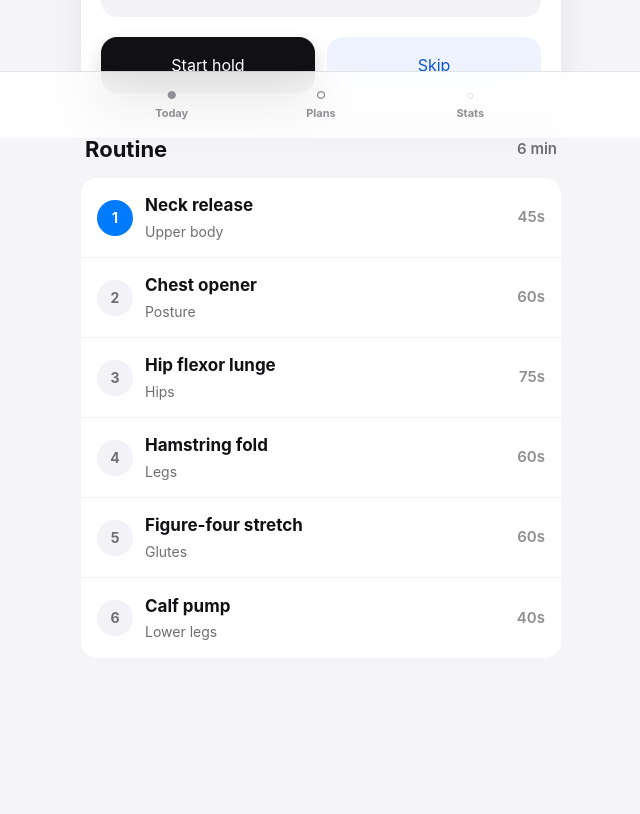
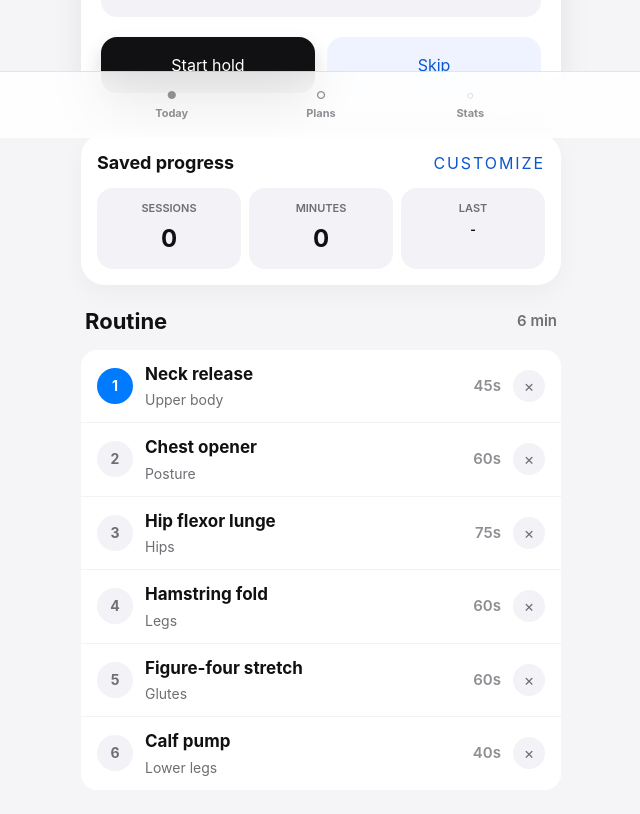
Before and after one commit to AislinnNaoimh/stretches-app, a Next.js app: page / in a window 1280 px wide. Shown: the part 662-1476 px from the top of the page, without its empty margins (319-959 px from the left). Before the commit the page ends 1412 px from the top, so only its background shows below. Built offline with nearby package versions, Linux system fonts and the light colour scheme.

Commit message:
progress tracker and save

```diff
--- a/src/app/page.tsx
+++ b/src/app/page.tsx
@@ -13,7 +13,13 @@ type Stretch = {
   focus: string;
 };
 
-const stretches: Stretch[] = [
+type ProgressState = {
+  completedSessions: number;
+  totalMinutes: number;
+  lastCompletedDate: string | null;
+};
+
+const defaultRoutine: Stretch[] = [
   {
     name: "Neck release",
     area: "Upper body",
@@ -70,31 +76,84 @@ const paceMultiplier: Record<Pace, number> = {
   deep: 1.2
 };
 
+const routineStorageKey = "stretch-routine-v1";
+const progressStorageKey = "stretch-progress-v1";
+
+function loadSavedRoutine(): Stretch[] {
+  if (typeof window === "undefined") return defaultRoutine;
+
+  const saved = window.localStorage.getItem(routineStorageKey);
+  if (!saved) return defaultRoutine;
+
+  try {
+    const parsed = JSON.parse(saved) as Stretch[];
+    return parsed.length > 0 ? parsed : defaultRoutine;
+  } catch {
+    return defaultRoutine;
+  }
+}
+
+function loadSavedProgress(): ProgressState {
+  if (typeof window === "undefined") {
+    return { completedSessions: 0, totalMinutes: 0, lastCompletedDate: null };
+  }
+
+  const saved = window.localStorage.getItem(progressStorageKey);
+  if (!saved) {
+    return { completedSessions: 0, totalMinutes: 0, lastCompletedDate: null };
+  }
+
+  try {
+    return JSON.parse(saved) as ProgressState;
+  } catch {
+    return { completedSessions: 0, totalMinutes: 0, lastCompletedDate: null };
+  }
+}
+
 export default function Home() {
+  const [routine, setRoutine] = useState<Stretch[]>([]);
   const [activeIndex, setActiveIndex] = useState(0);
   const [pace, setPace] = useState<Pace>("steady");
   const [isRunning, setIsRunning] = useState(false);
-  const [secondsLeft, setSecondsLeft] = useState(stretches[0].duration);
+  const [secondsLeft, setSecondsLeft] = useState(0);
   const [completed, setCompleted] = useState<number[]>([]);
-
-  const activeStretch = stretches[activeIndex];
-  const adjustedDuration = Math.round(activeStretch.duration * paceMultiplier[pace]);
-  const routineLength = useMemo(
-    () => stretches.reduce((total, stretch) => total + stretch.duration, 0),
-    []
-  );
-  const progress = ((activeIndex + 1) / stretches.length) * 100;
-  const sessionComplete = completed.length >= stretches.length;
+  const [showEditor, setShowEditor] = useState(false);
+  const [progress, setProgress] = useState<ProgressState>({
+    completedSessions: 0,
+    totalMinutes: 0,
+    lastCompletedDate: null
+  });
+  const [customStretch, setCustomStretch] = useState({
+    name: "",
+    area: "",
+    duration: "30",
+    note: "",
+    cue: "",
+    focus: "Mobility"
+  });
 
   useEffect(() => {
-    setSecondsLeft(adjustedDuration);
-    if (isRunning) {
-      setIsRunning(false);
-    }
-  }, [activeIndex, pace]);
+    setRoutine(loadSavedRoutine());
+    setProgress(loadSavedProgress());
+  }, []);
 
   useEffect(() => {
-    if (!isRunning) return;
+    if (routine.length === 0) return;
+    window.localStorage.setItem(routineStorageKey, JSON.stringify(routine));
+  }, [routine]);
+
+  useEffect(() => {
+    window.localStorage.setItem(progressStorageKey, JSON.stringify(progress));
+  }, [progress]);
+
+  useEffect(() => {
+    if (!routine.length) return;
+    setSecondsLeft(Math.round(routine[activeIndex].duration * paceMultiplier[pace]));
+    setIsRunning(false);
+  }, [activeIndex, pace, routine]);
+
+  useEffect(() => {
+    if (!routine.length || !isRunning) return;
 
     const timer = window.setInterval(() => {
       setSecondsLeft((current) => {
@@ -103,7 +162,7 @@ export default function Home() {
             existing.includes(activeIndex) ? existing : [...existing, activeIndex]
           );
 
-          if (activeIndex === stretches.length - 1) {
+          if (activeIndex === routine.length - 1) {
             setIsRunning(false);
             return 0;
           }
@@ -117,18 +176,43 @@ export default function Home() {
     }, 1000);
 
     return () => window.clearInterval(timer);
-  }, [activeIndex, isRunning]);
+  }, [activeIndex, isRunning, routine]);
+
+  const activeStretch = routine[activeIndex] ?? routine[0];
+  const adjustedDuration = activeStretch ? Math.round(activeStretch.duration * paceMultiplier[pace]) : 0;
+  const routineLength = useMemo(
+    () => routine.reduce((total, stretch) => total + stretch.duration, 0),
+    [routine]
+  );
+  const progressPercent = routine.length ? ((activeIndex + 1) / routine.length) * 100 : 0;
+  const sessionComplete = routine.length > 0 && completed.length >= routine.length;
+
+  useEffect(() => {
+    if (!sessionComplete) return;
+
+    const today = new Date().toISOString().slice(0, 10);
+    const totalRoutineMinutes = Math.round(routineLength / 60);
+
+    setProgress((current) => ({
+      completedSessions: current.completedSessions + 1,
+      totalMinutes: current.totalMinutes + totalRoutineMinutes,
+      lastCompletedDate: today
+    }));
+    setCompleted([]);
+  }, [sessionComplete]);
 
   const handleStretchChange = (nextIndex: number) => {
+    if (!routine.length) return;
     setActiveIndex(nextIndex);
     setIsRunning(false);
-    setSecondsLeft(Math.round(stretches[nextIndex].duration * paceMultiplier[pace]));
+    setSecondsLeft(Math.round(routine[nextIndex].duration * paceMultiplier[pace]));
   };
 
   const handleNext = () => {
-    if (activeIndex === stretches.length - 1) {
+    if (!routine.length) return;
+    if (activeIndex === routine.length - 1) {
       setActiveIndex(0);
-      setSecondsLeft(Math.round(stretches[0].duration * paceMultiplier[pace]));
+      setSecondsLeft(Math.round(routine[0].duration * paceMultiplier[pace]));
       setIsRunning(false);
       return;
     }
@@ -140,8 +224,62 @@ export default function Home() {
     setActiveIndex(0);
     setCompleted([]);
     setIsRunning(false);
-    setSecondsLeft(Math.round(stretches[0].duration * paceMultiplier[pace]));
+    if (routine.length) {
+      setSecondsLeft(Math.round(routine[0].duration * paceMultiplier[pace]));
+    }
   };
+
+  const addCustomStretch = () => {
+    const name = customStretch.name.trim();
+    const area = customStretch.area.trim() || "Custom";
+    const duration = Number(customStretch.duration) || 30;
+
+    if (!name) return;
+
+    const newStretch: Stretch = {
+      name,
+      area,
+      duration,
+      note: customStretch.note.trim() || "Move slowly and focus on your breathing.",
+      cue: customStretch.cue.trim() || "Keep the movement smooth",
+      focus: customStretch.focus || "Mobility"
+    };
+
+    setRoutine((current) => [...current, newStretch]);
+    setCustomStretch({
+      name: "",
+      area: "",
+      duration: "30",
+      note: "",
+      cue: "",
+      focus: "Mobility"
+    });
+    setShowEditor(false);
+  };
+
+  const removeStretch = (indexToRemove: number) => {
+    if (routine.length <= 1) return;
+
+    setRoutine((current) => current.filter((_, index) => index !== indexToRemove));
+    setCompleted((current) => current.filter((index) => index !== indexToRemove));
+
+    if (activeIndex >= routine.length - 1) {
+      setActiveIndex(Math.max(0, routine.length - 2));
+    }
+  };
+
+  const resetToDefault = () => {
+    setRoutine(defaultRoutine);
+    setActiveIndex(0);
+    setCompleted([]);
+    setIsRunning(false);
+    setSecondsLeft(Math.round(defaultRoutine[0].duration * paceMultiplier[pace]));
+    setShowEditor(false);
+  };
+
+  if (!routine.length) {
+    return null;
+  }
 
   return (
     <main className="min-h-screen bg-[#f5f5f7] text-[#111113]">
@@ -152,7 +290,7 @@ export default function Home() {
               aria-label="Previous stretch"
               className="grid h-10 w-10 place-items-center rounded-full bg-white text-2xl font-medium shadow-[0_1px_2px_rgba(0,0,0,0.08)]"
               onClick={() => {
-                const previousIndex = activeIndex === 0 ? stretches.length - 1 : activeIndex - 1;
+                const previousIndex = activeIndex === 0 ? routine.length - 1 : activeIndex - 1;
                 handleStretchChange(previousIndex);
               }}
               type="button"
@@ -176,7 +314,7 @@ export default function Home() {
           <div className="mt-4 h-2 overflow-hidden rounded-full bg-[#e5e5ea]">
             <div
               className="h-full rounded-full bg-[#34c759] transition-all duration-300"
-              style={{ width: `${Math.min(progress, 100)}%` }}
+              style={{ width: `${Math.min(progressPercent, 100)}%` }}
             />
           </div>
         </header>
@@ -253,6 +391,114 @@ export default function Home() {
           </div>
         </section>
 
+        <section className="mt-5 rounded-[24px] bg-white p-4 shadow-[0_8px_24px_rgba(0,0,0,0.04)]">
+          <div className="flex items-center justify-between">
+            <h2 className="text-[18px] font-bold">Saved progress</h2>
+            <button
+              className="text-[12px] font-bold uppercase tracking-[0.12em] text-[#0b57d0]"
+              onClick={() => setShowEditor((current) => !current)}
+              type="button"
+            >
+              {showEditor ? "Close" : "Customize"}
+            </button>
+          </div>
+
+          <div className="mt-3 grid grid-cols-3 gap-2 text-center">
+            <div className="rounded-2xl bg-[#f2f2f7] p-3">
+              <div className="text-[11px] font-semibold uppercase text-[#6e6e73]">Sessions</div>
+              <div className="mt-1 text-[24px] font-bold">{progress.completedSessions}</div>
+            </div>
+            <div className="rounded-2xl bg-[#f2f2f7] p-3">
+              <div className="text-[11px] font-semibold uppercase text-[#6e6e73]">Minutes</div>
+              <div className="mt-1 text-[24px] font-bold">{progress.totalMinutes}</div>
+            </div>
+            <div className="rounded-2xl bg-[#f2f2f7] p-3">
+              <div className="text-[11px] font-semibold uppercase text-[#6e6e73]">Last</div>
+              <div className="mt-1 text-[12px] font-bold">
+                {progress.lastCompletedDate ? progress.lastCompletedDate.slice(5) : "-"}
+              </div>
+            </div>
+          </div>
+
+          {showEditor ? (
+            <div className="mt-4 space-y-3 rounded-2xl border border-[#e5e5ea] bg-[#fafafa] p-3">
+              <div className="grid grid-cols-2 gap-2">
+                <input
+                  className="h-11 rounded-xl border border-[#e5e5ea] bg-white px-3 text-[14px] outline-none"
+                  onChange={(event) =>
+                    setCustomStretch((current) => ({ ...current, name: event.target.value }))
+                  }
+                  placeholder="Stretch name"
+                  value={customStretch.name}
+                />
+                <input
+                  className="h-11 rounded-xl border border-[#e5e5ea] bg-white px-3 text-[14px] outline-none"
+                  onChange={(event) =>
+                    setCustomStretch((current) => ({ ...current, area: event.target.value }))
+                  }
+                  placeholder="Area"
+                  value={customStretch.area}
+                />
+              </div>
+
+              <div className="grid grid-cols-2 gap-2">
+                <input
+                  className="h-11 rounded-xl border border-[#e5e5ea] bg-white px-3 text-[14px] outline-none"
+                  onChange={(event) =>
+                    setCustomStretch((current) => ({ ...current, duration: event.target.value }))
+                  }
+                  placeholder="Seconds"
+                  type="number"
+                  value={customStretch.duration}
+                />
+                <input
+                  className="h-11 rounded-xl border border-[#e5e5ea] bg-white px-3 text-[14px] outline-none"
+                  onChange={(event) =>
+                    setCustomStretch((current) => ({ ...current, focus: event.target.value }))
+                  }
+                  placeholder="Focus"
+                  value={customStretch.focus}
+                />
+              </div>
+
+              <input
+                className="h-11 w-full rounded-xl border border-[#e5e5ea] bg-white px-3 text-[14px] outline-none"
+                onChange={(event) =>
+                  setCustomStretch((current) => ({ ...current, cue: event.target.value }))
+                }
+                placeholder="Cue"
+                value={customStretch.cue}
+              />
+
+              <textarea
+                className="min-h-[80px] w-full rounded-xl border border-[#e5e5ea] bg-white px-3 py-2 text-[14px] outline-none"
+                onChange={(event) =>
+                  setCustomStretch((current) => ({ ...current, note: event.target.value }))
+                }
+                placeholder="Instructions"
+                value={customStretch.note}
+              />
+
+              <div className="flex gap-2">
+                <button
+                  className="h-11 flex-1 rounded-xl bg-[#111113] text-[14px] font-semibold text-white"
+                  onClick={addCustomStretch}
+                  type="button"
+                >
+                  Add stretch
+                </button>
+                <button
+                  className="h-11 flex-1 rounded-xl bg-[#eef3ff] text-[14px] font-semibold text-[#0b57d0]"
+                  onClick={resetToDefault}
+                  type="button"
+                >
+                  Reset
+                </button>
+              </div>
+            </div>
+          ) : null}
+        </section>
+
         <section className="mt-5">
           <div className="flex items-center justify-between px-1">
             <h2 className="text-[22px] font-bold">Routine</h2>
@@ -262,13 +508,13 @@ export default function Home() {
           </div>
 
           <div className="mt-3 overflow-hidden rounded-2xl bg-white">
-            {stretches.map((stretch, index) => {
+            {routine.map((stretch, index) => {
               const done = completed.includes(index);
 
               return (
+                <div className="flex w-full items-center gap-3 border-b border-[#f2f2f7] px-4 py-3 last:border-b-0" key={`${stretch.name}-${index}`}>
                   <button
-                  className="flex min-h-20 w-full items-center gap-3 border-b border-[#f2f2f7] px-4 py-3 text-left last:border-b-0"
-                  key={stretch.name}
+                    className="flex min-w-0 flex-1 items-center gap-3 text-left"
                     onClick={() => handleStretchChange(index)}
                     type="button"
                   >
@@ -291,6 +537,16 @@ export default function Home() {
                       {Math.round(stretch.duration * paceMultiplier[pace])}s
                     </span>
                   </button>
+
+                  <button
+                    aria-label={`Remove ${stretch.name}`}
+                    className="flex h-8 w-8 items-center justify-center rounded-full bg-[#f2f2f7] text-lg text-[#6e6e73]"
+                    onClick={() => removeStretch(index)}
+                    type="button"
+                  >
+                    ×
+                  </button>
+                </div>
               );
             })}
           </div>
```
Lines whose indentation alone changed are shown as unchanged.
